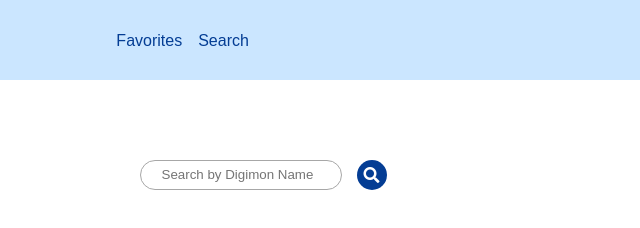
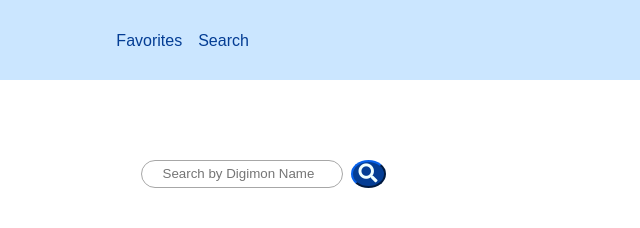
Before and after one commit to EuichangPark/ajax-project, a website: page index.html in a window 1280 px wide. Both pictures are taken after a click on the item "Search". Shown: the full height of the page, 377-1017 px from the left. Drawn offline with Linux system fonts and the light colour scheme; no server answers; a web font is replaced by a local one.

Commit message:
Completed issue-1

```diff
--- a/css/styles.css
+++ b/css/styles.css
@@ -56,6 +56,7 @@ li:hover {
   display: flex;
   justify-content: center;
   margin-top: 5rem;
+  font-size: 19px;
 }
 
 #search-area {
@@ -78,11 +79,16 @@ li:hover {
 }
 
 #search-icon {
-  margin-left: 7px;
-  margin-top: 7px;
+  background-color: #043d94;
+  color: azure;
+  max-width: 100%;
+  border-radius: 50%;
+  border-color: #043d94;
+  margin-left: 0.5rem;
+  font-size: 19px;
 }
 
-#search-icon:hover {
+button:hover {
   cursor: pointer;
 }
 
--- a/index.html
+++ b/index.html
@@ -37,8 +37,10 @@
 
       <div class="row search-box hidden">
         <input id="search-area" type="text" placeholder="Search by Digimon Name"/>
-        <div class="icon-background search-button">
-          <i id="search-icon" class="fas fa-search"></i>
+        <div class="search-button">
+          <button type="button" id="search-icon">
+            <i class="fas fa-search mag-glass"></i>
+          </button>
         </div>
       </div>
 
```
